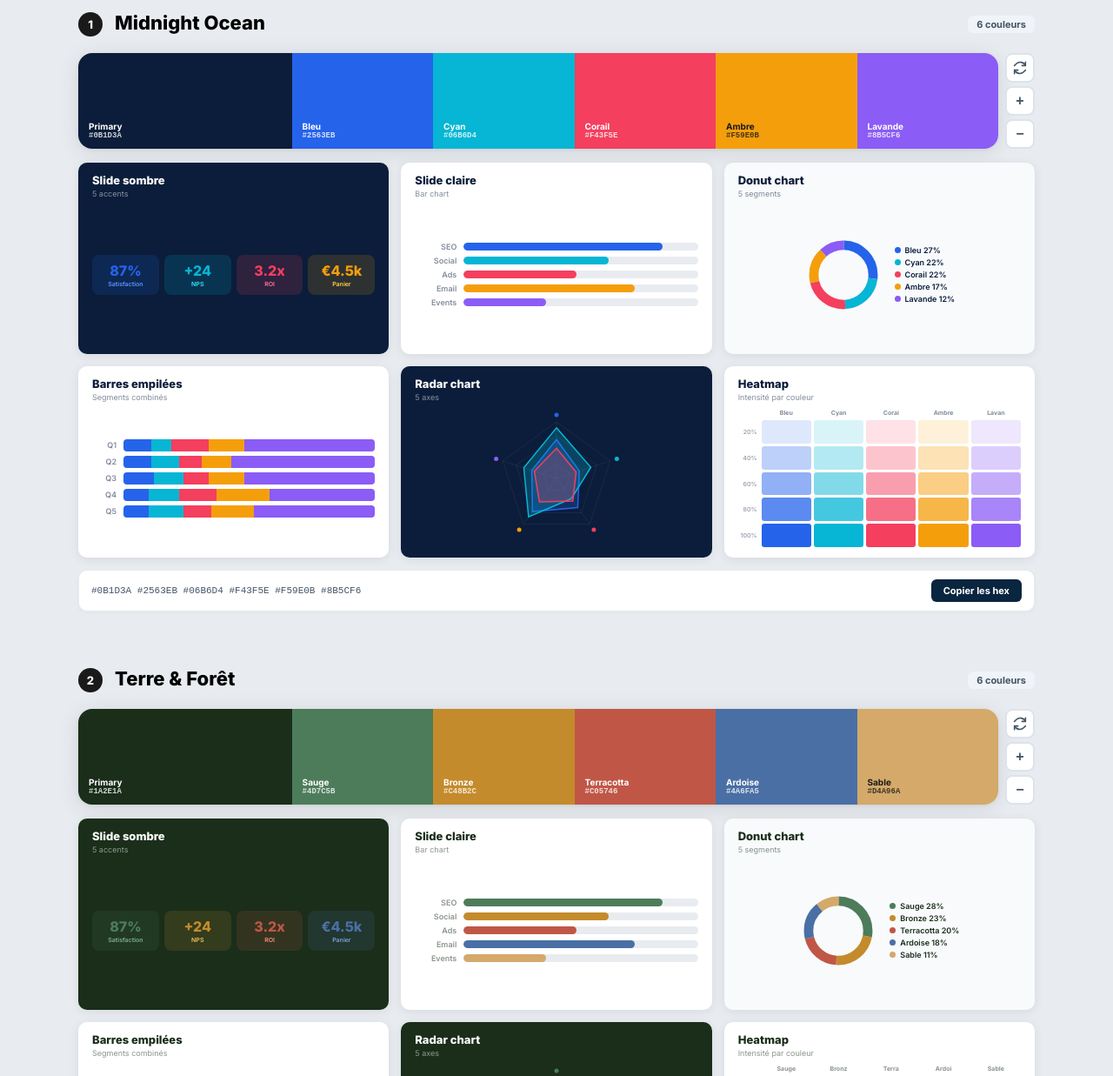
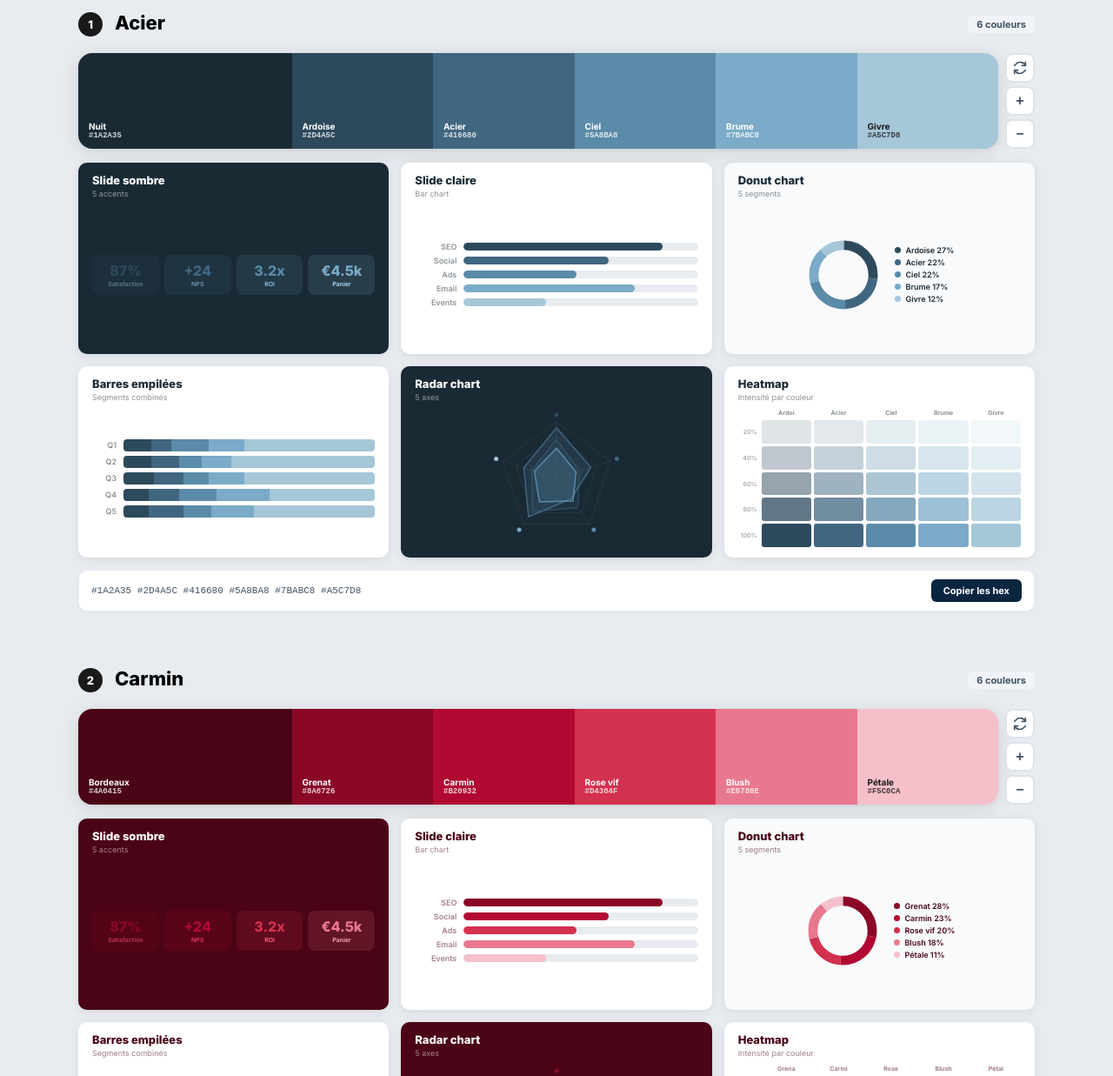
Before and after one commit to JadAchPro/palette-preview, a plain HTML site: page index.html in a window 1280 px wide. Shown: the part 140-1377 px from the top of the page at 87% size. Drawn offline with Linux system fonts and the light colour scheme.

Commit message:
Palettes monochromes & bichromatiques + fix contraste texte
- Remplace les 5 palettes (Acier, Carmin, Encre & Or, Forêt, Océan & Corail)
- Ajoute textOnLight/textOnBg pour lisibilité auto du texte
- Grilles radar adaptatives selon luminosité du fond

Co-Authored-By: Claude Opus 4.6 <noreply@anthropic.com>

```diff
--- a/index.html
+++ b/index.html
@@ -108,63 +108,63 @@
 <script>
 const PALETTES = [
   {
-    name: 'Midnight Ocean',
-    mood: 'Corporate moderne, s\u00e9rieux & dynamique',
+    name: 'Acier',
+    mood: '',
     colors: [
-      { hex: '#0B1D3A', label: 'Primary' },
-      { hex: '#2563EB', label: 'Bleu' },
-      { hex: '#06B6D4', label: 'Cyan' },
-      { hex: '#F43F5E', label: 'Corail' },
-      { hex: '#F59E0B', label: 'Ambre' },
-      { hex: '#8B5CF6', label: 'Lavande' }
+      { hex: '#1A2A35', label: 'Nuit' },
+      { hex: '#2D4A5C', label: 'Ardoise' },
+      { hex: '#416680', label: 'Acier' },
+      { hex: '#5A8BA8', label: 'Ciel' },
+      { hex: '#7BABC8', label: 'Brume' },
+      { hex: '#A5C7D8', label: 'Givre' }
     ]
   },
   {
-    name: 'Terre & For\u00eat',
-    mood: 'Naturel, premium, ancrage terrestre',
+    name: 'Carmin',
+    mood: '',
     colors: [
-      { hex: '#1A2E1A', label: 'Primary' },
-      { hex: '#4D7C5B', label: 'Sauge' },
-      { hex: '#C48B2C', label: 'Bronze' },
-      { hex: '#C05746', label: 'Terracotta' },
-      { hex: '#4A6FA5', label: 'Ardoise' },
-      { hex: '#D4A96A', label: 'Sable' }
+      { hex: '#4A0415', label: 'Bordeaux' },
+      { hex: '#8A0726', label: 'Grenat' },
+      { hex: '#B20932', label: 'Carmin' },
+      { hex: '#D4304F', label: 'Rose vif' },
+      { hex: '#E8788E', label: 'Blush' },
+      { hex: '#F5C0CA', label: 'P\u00e9tale' }
     ]
   },
   {
-    name: 'Noir & N\u00e9on',
-    mood: 'Tech / startup, audacieux, haute \u00e9nergie',
+    name: 'Encre & Or',
+    mood: '',
     colors: [
-      { hex: '#111111', label: 'Primary' },
-      { hex: '#00E676', label: 'Vert n\u00e9on' },
-      { hex: '#FF2D78', label: 'Rose vif' },
-      { hex: '#00B0FF', label: 'Cyan' },
-      { hex: '#FFD600', label: 'Jaune' },
-      { hex: '#AA00FF', label: 'Violet' }
+      { hex: '#111111', label: 'Encre' },
+      { hex: '#2A2A2A', label: 'Charbon' },
+      { hex: '#C8A45D', label: 'Or' },
+      { hex: '#555555', label: 'Fum\u00e9e' },
+      { hex: '#E8D5A3', label: 'Miel' },
+      { hex: '#DAB96F', label: 'Laiton' }
     ]
   },
   {
-    name: 'Cr\u00e8me & Encre',
-    mood: 'Luxe discret, consulting haut de gamme',
+    name: 'For\u00eat',
+    mood: '',
     colors: [
-      { hex: '#1C1917', label: 'Primary' },
-      { hex: '#1E6B7B', label: 'P\u00e9trole' },
-      { hex: '#9B2C3D', label: 'Bordeaux' },
-      { hex: '#B8963E', label: 'Or mat' },
-      { hex: '#5C7A3B', label: 'Olive' },
-      { hex: '#78716C', label: 'Gris chaud' }
+      { hex: '#1A3328', label: 'For\u00eat noire' },
+      { hex: '#2D5A42', label: 'Sapin' },
+      { hex: '#3D7A5A', label: 'Mousse' },
+      { hex: '#5A9E78', label: 'Jade' },
+      { hex: '#8BC4A5', label: 'Menthe' },
+      { hex: '#C2E0D0', label: 'Ros\u00e9e' }
     ]
   },
   {
-    name: 'Indigo & Sunset',
-    mood: 'Cr\u00e9atif, strat\u00e9gique, moderne & chaleureux',
+    name: 'Oc\u00e9an & Corail',
+    mood: '',
     colors: [
-      { hex: '#1E1B4B', label: 'Primary' },
-      { hex: '#6366F1', label: 'Indigo' },
-      { hex: '#F97316', label: 'Orange' },
-      { hex: '#EC4899', label: 'Rose' },
-      { hex: '#10B981', label: '\u00c9meraude' },
-      { hex: '#38BDF8', label: 'Ciel' }
+      { hex: '#0C2340', label: 'Abysse' },
+      { hex: '#1A4070', label: 'Marine' },
+      { hex: '#2D6BA0', label: 'Oc\u00e9an' },
+      { hex: '#E8735A', label: 'Corail' },
+      { hex: '#5A9AC8', label: 'Azur' },
+      { hex: '#F2A898', label: 'Saumon' }
     ]
   }
 ];
@@ -183,6 +183,10 @@ function lighten(h, a) { const c = hexToRgb(h); return `rgb(${Math.min(255,c.r+a
 function rgba(h, a) { const c = hexToRgb(h); return `rgba(${c.r},${c.g},${c.b},${a})`; }
 function lum(h) { const c = hexToRgb(h); return .299*c.r+.587*c.g+.114*c.b; }
 function randHex() { return '#' + Array.from({length:6}, () => '0123456789ABCDEF'[Math.floor(Math.random()*16)]).join(''); }
+// Readable text color on a white/light background: use primary if dark enough, else fallback
+function textOnLight(primary) { return lum(primary) < 140 ? primary : '#1a1a1a'; }
+// Readable text color on a colored background: white if bg is dark, else dark
+function textOnBg(bg) { return lum(bg) < 140 ? '#ffffff' : '#1a1a1a'; }
 
 function donutSegments(n) {
   // Generate somewhat uneven percentages that sum to 100
@@ -339,7 +343,7 @@ function buildPreview(p) {
   const dark = document.createElement('div');
   dark.className = 'mini-slide';
   dark.dataset.role = 'dark';
-  dark.style.cssText = `background:${p.colors[0].hex}; color:white;`;
+  dark.style.cssText = `background:${p.colors[0].hex}; color:${textOnBg(p.colors[0].hex)};`;
   let dh = '<div class="mini-slide-header"><h3>Slide sombre</h3><p>' + n + ' accent' + (n > 1 ? 's' : '') + '</p></div><div class="mini-slide-body"><div class="mini-stat-row">';
   for (let i = 0; i < statCount; i++) {
     const hex = accents[i].hex;
@@ -356,7 +360,7 @@ function buildPreview(p) {
   const light = document.createElement('div');
   light.className = 'mini-slide';
   light.dataset.role = 'light';
-  light.style.cssText = `background:white; color:${p.colors[0].hex};`;
+  light.style.cssText = `background:white; color:${textOnLight(p.colors[0].hex)};`;
   let lh = '<div class="mini-slide-header"><h3>Slide claire</h3><p>Bar chart</p></div><div class="mini-slide-body">';
   for (let i = 0; i < n; i++) {
     const label = BAR_LABELS[i] || 'Canal ' + (i + 1);
@@ -375,7 +379,7 @@ function buildPreview(p) {
   const donut = document.createElement('div');
   donut.className = 'mini-slide';
   donut.dataset.role = 'donut';
-  donut.style.cssText = `background:#F8FAFC; color:${p.colors[0].hex};`;
+  donut.style.cssText = `background:#F8FAFC; color:${textOnLight(p.colors[0].hex)};`;
   let doh = '<div class="mini-slide-header"><h3>Donut chart</h3><p>' + n + ' segments</p></div><div class="mini-slide-body"><div class="mini-donut-row">';
   doh += '<svg width="90" height="90" viewBox="0 0 42 42"><circle cx="21" cy="21" r="15.9" fill="none" stroke="#E8ECF0" stroke-width="5"/>';
   for (let i = 0; i < n; i++) {
@@ -393,7 +397,7 @@ function buildPreview(p) {
   const stacked = document.createElement('div');
   stacked.className = 'mini-slide';
   stacked.dataset.role = 'stacked';
-  stacked.style.cssText = `background:white; color:${p.colors[0].hex};`;
+  stacked.style.cssText = `background:white; color:${textOnLight(p.colors[0].hex)};`;
   let sh = '<div class="mini-slide-header"><h3>Barres empil\u00e9es</h3><p>Segments combin\u00e9s</p></div><div class="mini-slide-body">';
   const stackLabels = ['Q1','Q2','Q3','Q4','Q5'];
   for (let r = 0; r < Math.min(5, n + 1); r++) {
@@ -418,24 +422,26 @@ function buildPreview(p) {
   const radar = document.createElement('div');
   radar.className = 'mini-slide';
   radar.dataset.role = 'radar';
-  radar.style.cssText = `background:${p.colors[0].hex}; color:white;`;
+  radar.style.cssText = `background:${p.colors[0].hex}; color:${textOnBg(p.colors[0].hex)};`;
   const axes = Math.max(n, 4);
   const R = 65;
   const cx = 80, cy = 78;
   function polarXY(angle, r) { return { x: cx + r * Math.cos(angle - Math.PI/2), y: cy + r * Math.sin(angle - Math.PI/2) }; }
   let rh = '<div class="mini-slide-header"><h3>Radar chart</h3><p>' + axes + ' axes</p></div><div class="mini-slide-body"><div class="radar-wrap">';
   rh += `<svg width="160" height="156" viewBox="0 0 160 156">`;
-  // Grid rings
+  // Grid rings — adapt to background luminance
+  const radarGridColor = lum(p.colors[0].hex) < 140 ? 'rgba(255,255,255,0.1)' : 'rgba(0,0,0,0.1)';
+  const radarAxisColor = lum(p.colors[0].hex) < 140 ? 'rgba(255,255,255,0.12)' : 'rgba(0,0,0,0.12)';
   for (let ring = 1; ring <= 4; ring++) {
     const rr = R * ring / 4;
     let pts = [];
     for (let a = 0; a < axes; a++) { const p2 = polarXY(a * 2 * Math.PI / axes, rr); pts.push(`${p2.x.toFixed(1)},${p2.y.toFixed(1)}`); }
-    rh += `<polygon points="${pts.join(' ')}" fill="none" stroke="rgba(255,255,255,0.1)" stroke-width="0.6"/>`;
+    rh += `<polygon points="${pts.join(' ')}" fill="none" data-role="radar-grid" stroke="${radarGridColor}" stroke-width="0.6"/>`;
   }
   // Axis lines
   for (let a = 0; a < axes; a++) {
     const p2 = polarXY(a * 2 * Math.PI / axes, R);
-    rh += `<line x1="${cx}" y1="${cy}" x2="${p2.x.toFixed(1)}" y2="${p2.y.toFixed(1)}" stroke="rgba(255,255,255,0.12)" stroke-width="0.5"/>`;
+    rh += `<line x1="${cx}" y1="${cy}" x2="${p2.x.toFixed(1)}" y2="${p2.y.toFixed(1)}" data-role="radar-axis" stroke="${radarAxisColor}" stroke-width="0.5"/>`;
   }
   // Data polygons (up to 3 series using first 3 accents)
   const seriesCount = Math.min(n, 3);
@@ -462,7 +468,7 @@ function buildPreview(p) {
   const heatmap = document.createElement('div');
   heatmap.className = 'mini-slide';
   heatmap.dataset.role = 'heatmap';
-  heatmap.style.cssText = `background:white; color:${p.colors[0].hex};`;
+  heatmap.style.cssText = `background:white; color:${textOnLight(p.colors[0].hex)};`;
   const heatRows = 5;
   const opacities = [0.15, 0.3, 0.5, 0.75, 1.0];
   const opLabels = ['20%','40%','60%','80%','100%'];
@@ -512,9 +518,20 @@ function applyColor(section, ci, hex, p) {
   if (badge) badge.textContent = p.colors.length + ' couleurs';
 
   if (ci === 0) {
-    // Primary color: update backgrounds and text colors
-    section.querySelectorAll('[data-role="dark"], [data-role="radar"]').forEach(el => { el.style.background = hex; });
-    section.querySelectorAll('[data-role="light"], [data-role="donut"], [data-role="stacked"], [data-role="heatmap"]').forEach(el => { el.style.color = hex; });
+    // Primary color: update dark-bg slides (background + adaptive text)
+    section.querySelectorAll('[data-role="dark"], [data-role="radar"]').forEach(el => {
+      el.style.background = hex;
+      el.style.color = textOnBg(hex);
+    });
+    // Light-bg slides: adaptive text color (use primary if dark enough, else fallback)
+    section.querySelectorAll('[data-role="light"], [data-role="donut"], [data-role="stacked"], [data-role="heatmap"]').forEach(el => {
+      el.style.color = textOnLight(hex);
+    });
+    // Radar grid/axis lines adapt to background
+    const gridC = lum(hex) < 140 ? 'rgba(255,255,255,0.1)' : 'rgba(0,0,0,0.1)';
+    const axisC = lum(hex) < 140 ? 'rgba(255,255,255,0.12)' : 'rgba(0,0,0,0.12)';
+    section.querySelectorAll('[data-role="radar-grid"]').forEach(el => el.setAttribute('stroke', gridC));
+    section.querySelectorAll('[data-role="radar-axis"]').forEach(el => el.setAttribute('stroke', axisC));
     return;
   }
 
```
